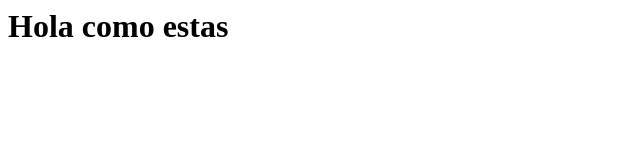
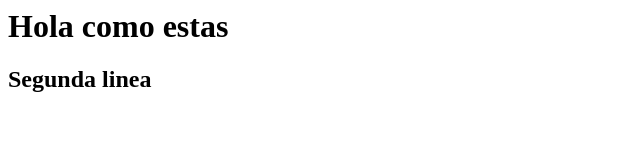
Before and after one commit to migueldeveloper91/EjemploGit, a plain HTML site: page Index.html in a window 1280 px wide. Shown: the whole page, without its empty margins (0-640 px from the left). Drawn offline with Linux system fonts and the light colour scheme.

Commit message:
Mensaje para los commits

```diff
--- a/Index.html
+++ b/Index.html
@@ -1 +1,2 @@
 <h1>Hola como estas</h1>
+<h2>Segunda linea</h2>
```
